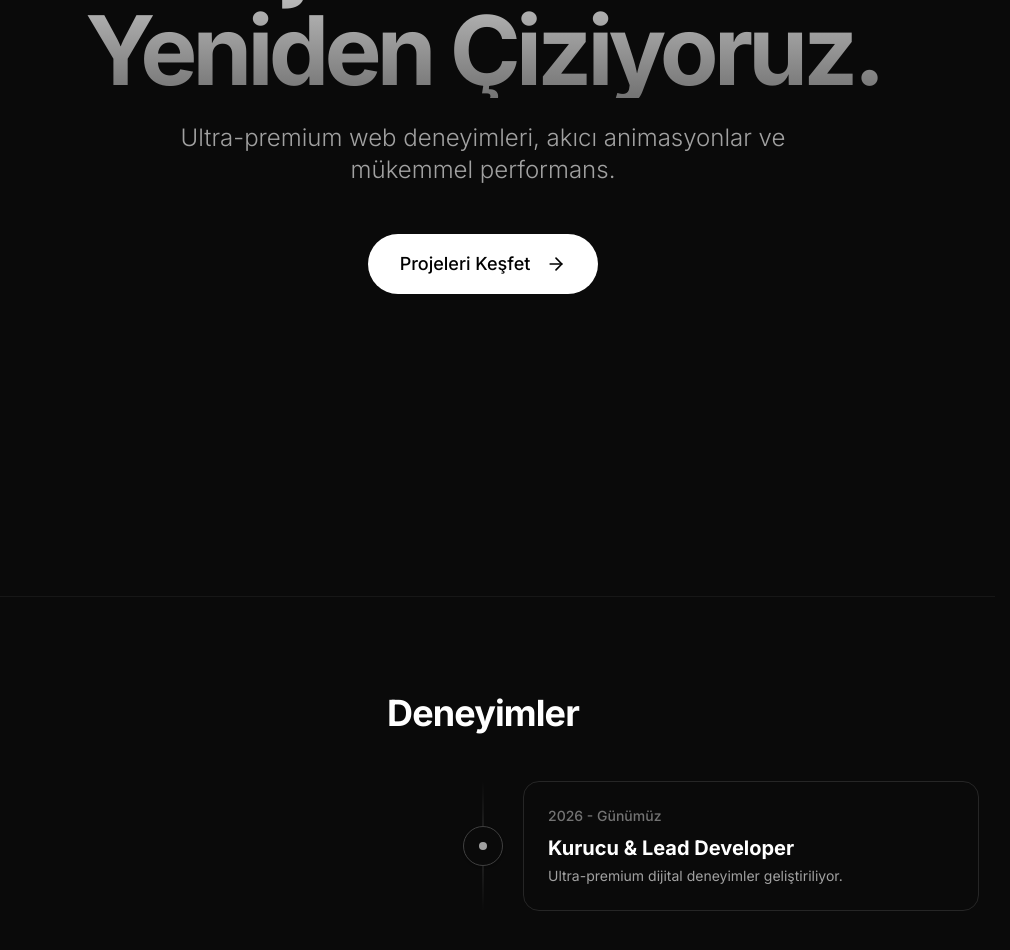
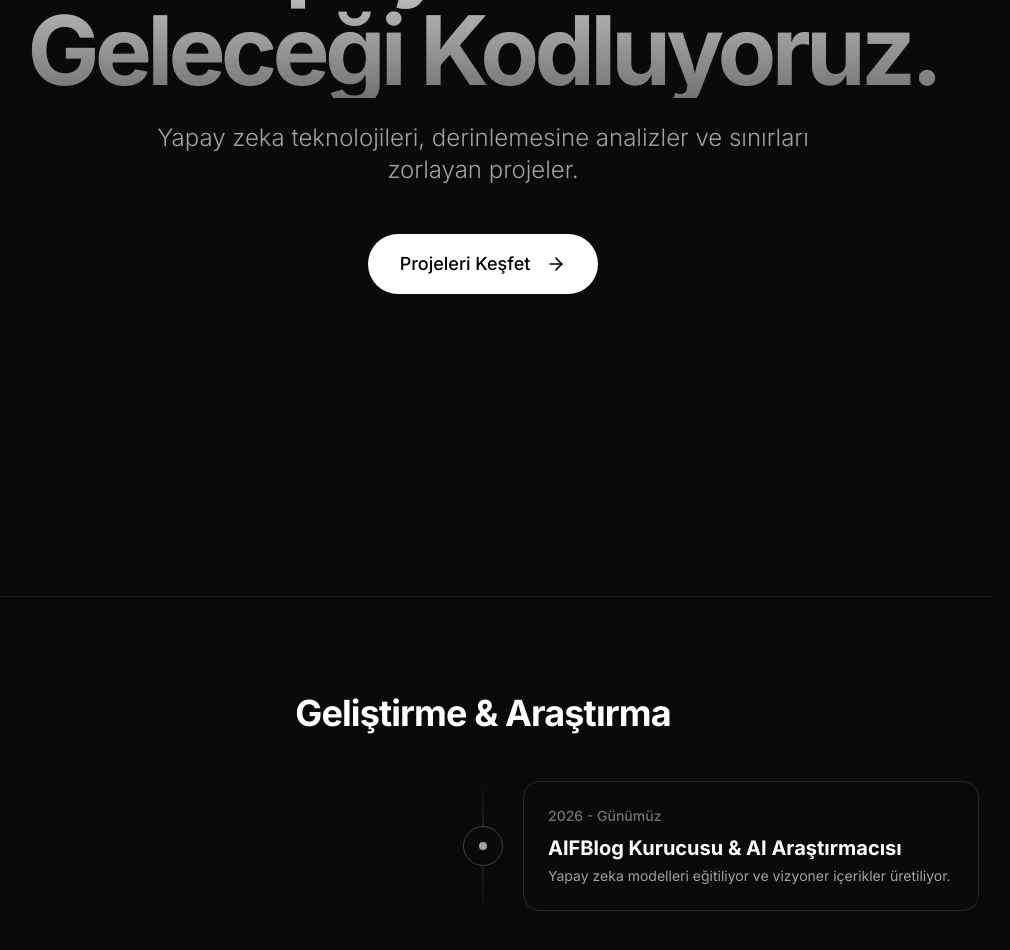
Before and after one commit to Nik9Rp5zXy/aifblog, a Next.js app: page / in a window 1280 px wide. Shown: the part 300-1250 px from the top of the page, without its empty margins (157-1167 px from the left). Built offline with nearby package versions, Linux system fonts and the light colour scheme; no server answers; the database is empty.

Commit message:
Update texts and branding to AIFBlog

```diff
--- a/app/admin/layout.tsx
+++ b/app/admin/layout.tsx
@@ -34,7 +34,7 @@ function AdminSidebar() {
   return (
     <aside className="w-64 bg-neutral-950 border-r border-neutral-800 flex flex-col h-screen sticky top-0">
       <div className="p-6">
-        <h2 className="text-xl font-bold tracking-tighter text-white">m4u.pro Admin</h2>
+        <h2 className="text-xl font-bold tracking-tighter text-white">AIFBlog Admin</h2>
         <p className="text-sm text-neutral-500 mt-1">{session?.user?.email}</p>
       </div>
 
--- a/app/admin/login/page.tsx
+++ b/app/admin/login/page.tsx
@@ -36,7 +36,7 @@ export default function AdminLogin() {
     <div className="min-h-screen flex items-center justify-center bg-neutral-950 p-4">
       <div className="w-full max-w-md p-8 bg-neutral-900 border border-neutral-800 rounded-2xl shadow-2xl">
         <div className="text-center mb-8">
-          <h1 className="text-3xl font-bold text-white tracking-tight">m4u.pro</h1>
+          <h1 className="text-3xl font-bold text-white tracking-tight">AIFBlog</h1>
           <p className="text-neutral-500 mt-2">Yönetim paneline giriş yapın</p>
         </div>
 
--- a/app/layout.tsx
+++ b/app/layout.tsx
@@ -9,8 +9,8 @@ const inter = Inter({ subsets: ["latin"] });
 import { Navigation } from "@/components/ui/Navigation";
 
 export const metadata: Metadata = {
-  title: "m4u.pro | Digital Experience",
-  description: "Ultra-Premium Personal Portfolio and Blog.",
+  title: "AIFBlog | Yapay Zeka & Teknoloji",
+  description: "Yapay zeka, makine öğrenimi ve geleceğin teknolojileri hakkında vizyoner içerikler ve portfolyo.",
 };
 
 export default function RootLayout({
--- a/app/page.tsx
+++ b/app/page.tsx
@@ -29,7 +29,7 @@ export default async function Home() {
 
       {/* Basic Interactive Timeline Placeholder for CV */}
       <section className="py-24 px-4 max-w-5xl mx-auto border-t border-neutral-900 mt-24">
-        <h2 className="text-4xl font-bold tracking-tight text-white mb-12 text-center">Deneyimler</h2>
+        <h2 className="text-4xl font-bold tracking-tight text-white mb-12 text-center">Geliştirme & Araştırma</h2>
         <div className="space-y-8 relative before:absolute before:inset-0 before:ml-5 before:-translate-x-px md:before:mx-auto md:before:translate-x-0 before:h-full before:w-0.5 before:bg-gradient-to-b before:from-transparent before:via-neutral-800 before:to-transparent">
           <div className="relative flex items-center justify-between md:justify-normal md:odd:flex-row-reverse group is-active">
             <div className="flex items-center justify-center w-10 h-10 rounded-full border border-neutral-700 bg-neutral-950 text-neutral-500 shadow shrink-0 md:order-1 md:group-odd:-translate-x-1/2 md:group-even:translate-x-1/2 z-10">
@@ -37,8 +37,8 @@ export default async function Home() {
             </div>
             <div className="w-[calc(100%-4rem)] md:w-[calc(50%-2.5rem)] bg-neutral-950 p-6 rounded-2xl border border-neutral-800">
               <time className="text-sm font-medium text-neutral-500 mb-2 block">2026 - Günümüz</time>
-              <h3 className="text-xl font-bold text-white mb-1">Kurucu & Lead Developer</h3>
-              <p className="text-neutral-400 text-sm">Ultra-premium dijital deneyimler geliştiriliyor.</p>
+              <h3 className="text-xl font-bold text-white mb-1">AIFBlog Kurucusu & AI Araştırmacısı</h3>
+              <p className="text-neutral-400 text-sm">Yapay zeka modelleri eğitiliyor ve vizyoner içerikler üretiliyor.</p>
             </div>
           </div>
         </div>
--- a/components/sections/HeroParallax.tsx
+++ b/components/sections/HeroParallax.tsx
@@ -57,14 +57,14 @@ export function HeroParallax() {
           ref={textRef}
           className="text-5xl md:text-8xl font-bold tracking-tighter text-transparent bg-clip-text bg-gradient-to-b from-white to-neutral-500 mb-6"
         >
-          Dijital Sınırları<br />Yeniden Çiziyoruz.
+          Yapay Zeka ile<br />Geleceği Kodluyoruz.
         </h1>
 
         <p
           ref={subRef}
           className="text-lg md:text-2xl text-neutral-400 font-light max-w-2xl mb-12"
         >
-          Ultra-premium web deneyimleri, akıcı animasyonlar ve mükemmel performans.
+          Yapay zeka teknolojileri, derinlemesine analizler ve sınırları zorlayan projeler.
         </p>
 
         <MagneticButton>
```
